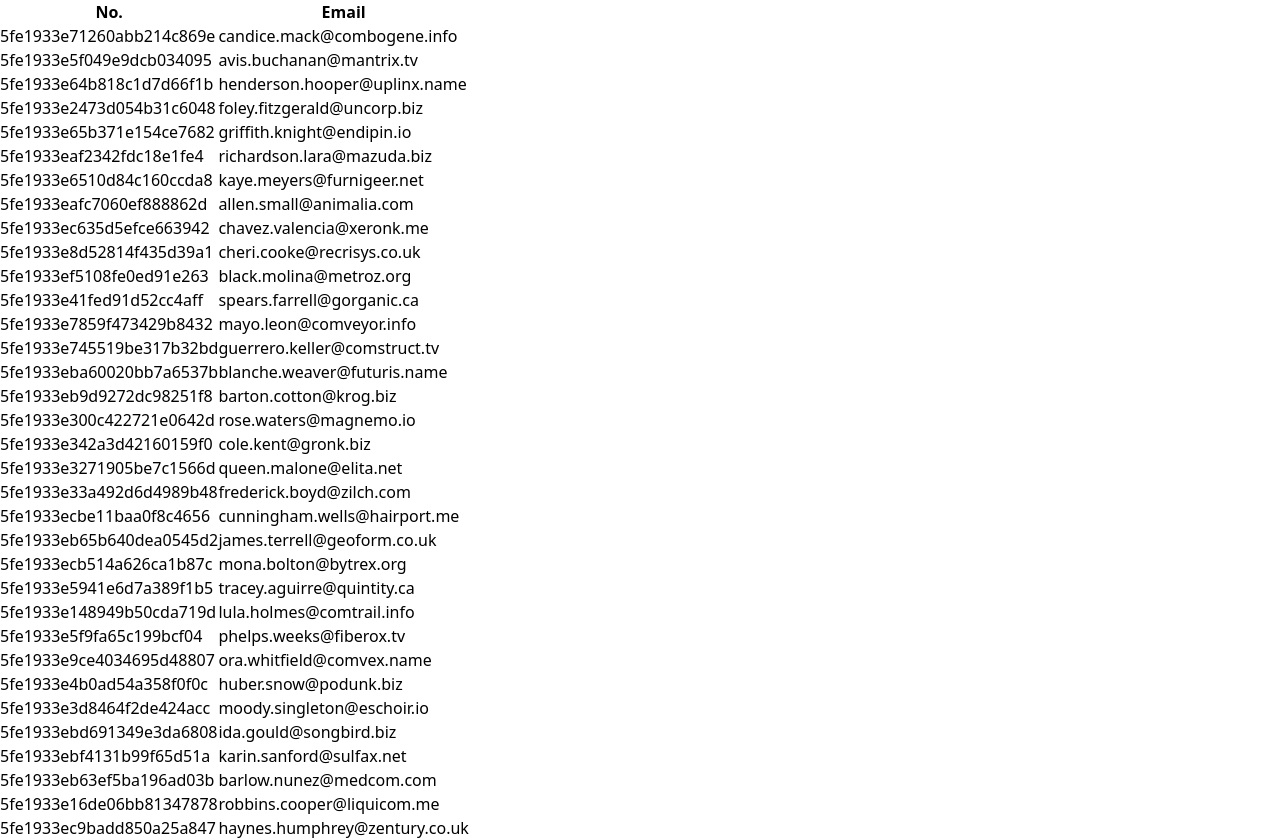
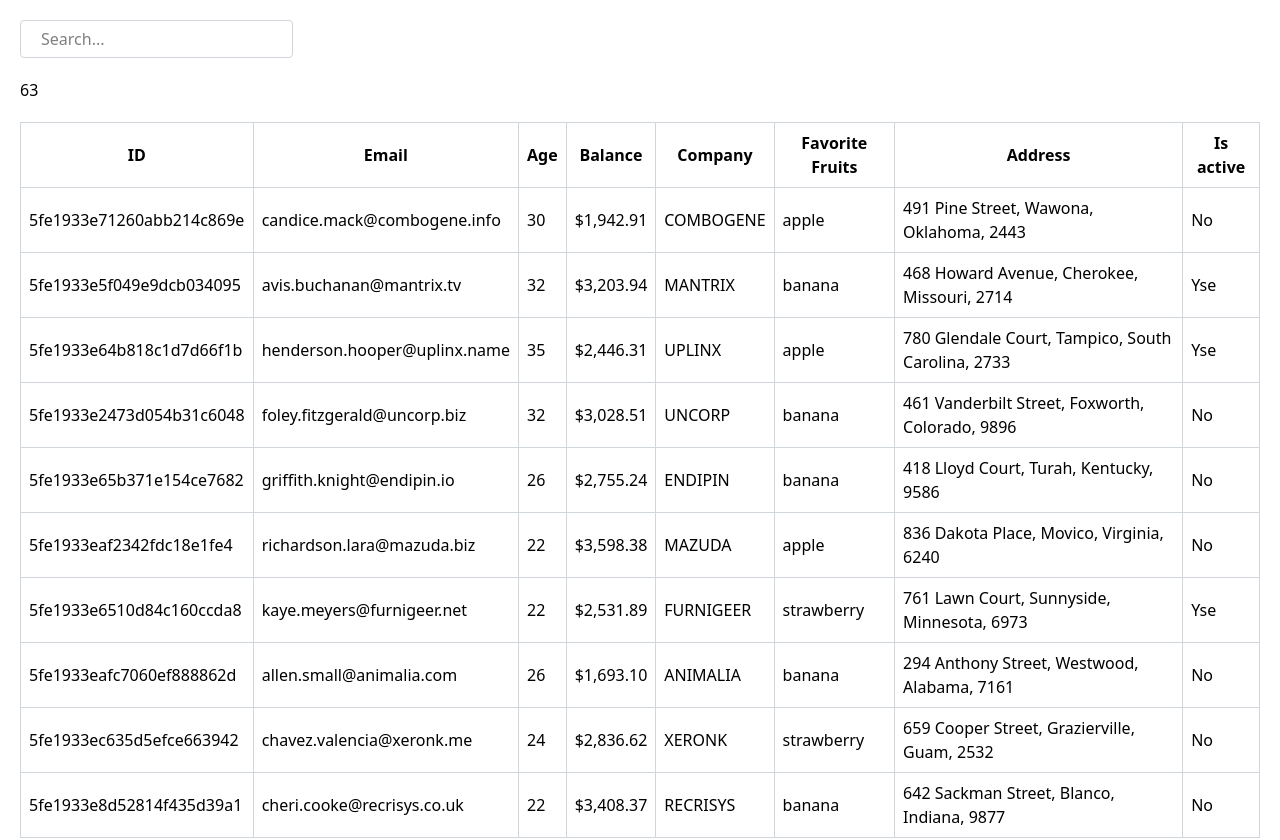
Before and after one commit to nurdauletSatbergen/modern-decisions, an Angular app: page / in a window 1280 px wide. Shown: the top 840 px of the page. Built offline with nearby package versions, Linux system fonts and the light colour scheme.

Commit message:
added sort and styling

```diff
--- a/src/app/users/user.model.ts
+++ b/src/app/users/user.model.ts
@@ -21,11 +21,21 @@ export interface UsersState {
   users: User[];
   filter: UsersFilter;
   loading: boolean;
+  tableColumns: (keyof User)[];
+  total: number;
 }
 
 export interface UsersFilter {
   searchTerm: string;
   pageSize: number;
   pageIndex: number;
-  sortBy: keyof User | null;
+  sort: {
+    column: keyof User | null;
+    direction: "asc" | "desc" | null;
+  }
 }
+
+export interface PaginatedResponse<T> {
+  value: T[];
+  total: number;
+}
--- a/src/app/users/users.component.html
+++ b/src/app/users/users.component.html
@@ -1,10 +1,17 @@
+<input class="border border-gray-300 rounded px-5 py-1.5 mb-5"
+       placeholder="Search..."
+       [formControl]="searchTerm"
+>
+
+<p class="mb-5">{{ totalUsers() }}</p>
+
 @if (loading()) {
   <p>Loading ...</p>
 } @else {
-  <table cdk-table [dataSource]="users()">
-    <!-- Position Column -->
-    <ng-container cdkColumnDef="position">
-      <th cdk-header-cell *cdkHeaderCellDef>No.</th>
+  <table cdk-table [dataSource]="users()" class="table">
+    <!-- ID Column -->
+    <ng-container cdkColumnDef="_id">
+      <th cdk-header-cell *cdkHeaderCellDef>ID</th>
       <td cdk-cell *cdkCellDef="let element"> {{ element._id }} </td>
     </ng-container>
 
@@ -14,7 +21,44 @@
       <td cdk-cell *cdkCellDef="let element"> {{ element.email }} </td>
     </ng-container>
 
-    <tr cdk-header-row *cdkHeaderRowDef="displayedColumns"></tr>
-    <tr cdk-row *cdkRowDef="let row; columns: displayedColumns;"></tr>
+    <!-- Age Column -->
+    <ng-container cdkColumnDef="age">
+      <th cdk-header-cell *cdkHeaderCellDef>Age</th>
+      <td cdk-cell *cdkCellDef="let element"> {{ element.age }} </td>
+    </ng-container>
+
+    <!-- Balance Column -->
+    <ng-container cdkColumnDef="balance">
+      <th cdk-header-cell *cdkHeaderCellDef>Balance</th>
+      <td cdk-cell *cdkCellDef="let element"> {{ element.balance }} </td>
+    </ng-container>
+
+    <!-- Company Column -->
+    <ng-container cdkColumnDef="company">
+      <th cdk-header-cell *cdkHeaderCellDef>Company</th>
+      <td cdk-cell *cdkCellDef="let element"> {{ element.company }} </td>
+    </ng-container>
+
+    <!-- FavoriteFruits Column -->
+    <ng-container cdkColumnDef="favoriteFruit">
+      <th cdk-header-cell *cdkHeaderCellDef>Favorite Fruits</th>
+      <td cdk-cell *cdkCellDef="let element"> {{ element.favoriteFruit }} </td>
+    </ng-container>
+
+    <!-- Address Column -->
+    <ng-container cdkColumnDef="address">
+      <th cdk-header-cell *cdkHeaderCellDef>Address</th>
+      <td cdk-cell *cdkCellDef="let element"> {{ element.address }} </td>
+    </ng-container>
+
+    <!-- isActive Column -->
+    <ng-container cdkColumnDef="isActive">
+      <th cdk-header-cell *cdkHeaderCellDef>Is active</th>
+      <td cdk-cell *cdkCellDef="let element"> {{ element.isActive ? 'Yse' : 'No' }} </td>
+    </ng-container>
+
+
+    <tr cdk-header-row *cdkHeaderRowDef="displayedColumns()"></tr>
+    <tr cdk-row *cdkRowDef="let row; columns: displayedColumns();"></tr>
   </table>
 }
--- a/src/app/users/users.component.scss
+++ b/src/app/users/users.component.scss
@@ -0,0 +1,20 @@
+@use "tailwindcss";
+
+:host {
+  display: block;
+  padding: 20px;
+}
+
+.table {
+  border-collapse: collapse;
+}
+
+tr:not(:last-child) {
+  @apply border-b border-gray-300;
+
+}
+
+td, th {
+  @apply border border-gray-300;
+  padding: 8px;
+}
--- a/src/app/users/users.component.ts
+++ b/src/app/users/users.component.ts
@@ -1,16 +1,32 @@
-import { Component, inject } from '@angular/core';
+import { Component, inject, OnInit } from '@angular/core';
 import { UsersService } from './users.service';
 import { CdkTableModule } from '@angular/cdk/table';
+import { FormControl, ReactiveFormsModule } from '@angular/forms';
+import { debounceTime, distinctUntilChanged } from 'rxjs';
 
 @Component({
   selector: 'app-users',
-  imports: [CdkTableModule],
+  imports: [CdkTableModule, ReactiveFormsModule],
   templateUrl: './users.component.html',
   styleUrl: './users.component.scss'
 })
-export class UsersComponent {
+export class UsersComponent implements OnInit {
   private usersService = inject(UsersService);
   users = this.usersService.users;
   loading = this.usersService.loading;
-  displayedColumns = ['position', 'email'];
+  displayedColumns = this.usersService.tableColumns;
+  totalUsers = this.usersService.total;
+
+  searchTerm = new FormControl('', { nonNullable: true });
+
+  ngOnInit(): void {
+    this.searchTerm.valueChanges
+      .pipe(
+        debounceTime(1000),
+        distinctUntilChanged()
+      )
+      .subscribe(searchTerm => {
+        this.usersService.usersSub.next({ searchTerm });
+      });
+  }
 }
--- a/src/app/users/users.service.ts
+++ b/src/app/users/users.service.ts
@@ -1,5 +1,5 @@
 import { computed, Injectable, signal } from '@angular/core';
-import {User, UsersFilter, UsersState} from './user.model';
+import { PaginatedResponse, User, UsersFilter, UsersState } from './user.model';
 import {
   BehaviorSubject,
   debounceTime,
@@ -7,7 +7,6 @@ import {
   map,
   Observable,
   of,
-  switchAll,
   switchMap,
   tap
 } from 'rxjs';
@@ -25,15 +24,26 @@ export class UsersService {
       searchTerm: '',
       pageSize: 10,
       pageIndex: 1,
-      sortBy: null
+      sort: {
+        column: null,
+        direction: 'asc'
+      }
     },
-    loading: false
+    total: 0,
+    loading: false,
+    tableColumns: [
+      '_id', 'email',
+      'age', 'balance',
+      'company', 'favoriteFruit',
+      'address', 'isActive'
+    ]
   });
 
   users = computed(() => this.state().users);
-  total = computed(() => this.users().length);
+  total = computed(() => this.state().total);
   loading = computed(() => this.state().loading);
   filter = computed(() => this.state().filter);
+  tableColumns = computed(() => this.state().tableColumns);
 
 
   usersSub = new BehaviorSubject<Partial<UsersFilter>>(this.filter());
@@ -47,11 +57,55 @@ export class UsersService {
           filter: { ...state.filter,...filter },
           loading: true
         }))),
-        debounceTime(3000),
-        switchMap(() => this.users$),
+        debounceTime(1000),
+        switchMap(() => this.getUsers(this.filter())),
       )
-      .subscribe(value => {
-        this.state.update(state => ({...state, users: value, loading: false }));
+      .subscribe(({ value: users, total }) => {
+        this.state.update(state => ({ ...state, users, total, loading: false }));
       })
   }
+
+  getUsers({ searchTerm, pageIndex, pageSize, sort }: UsersFilter): Observable<PaginatedResponse<User>> {
+    return this.users$.pipe(
+      map(users => {
+        const filtered = users.filter(user =>
+          user.email?.toLowerCase().includes(searchTerm.toLowerCase()) ||
+          user.age.toString().includes(searchTerm) ||
+          user.balance?.toString().includes(searchTerm) ||
+          user.company?.toLowerCase().includes(searchTerm.toLowerCase()) ||
+          user.favoriteFruit.toLowerCase().includes(searchTerm.toLowerCase()) ||
+          user.address.toLowerCase().includes(searchTerm.toLowerCase())
+        );
+
+        if (sort.column) {
+
+          filtered.sort((a, b) => {
+            const valueA =
+              a[sort.column!]?.toString().toLowerCase() || '';
+
+            const valueB =
+              b[sort.column!]?.toString().toLowerCase() || '';
+
+            return sort.direction === 'asc'
+             ? valueA.localeCompare(valueB)
+              : valueB.localeCompare(valueA);
+          });
+
+        }
+
+
+        const total = filtered.length;
+
+        const paginated = filtered.slice(
+          (pageIndex - 1) * pageSize,
+          pageIndex * pageSize
+        );
+
+        return { value: paginated, total };
+      }),
+      tap(users => {
+        console.log(users)
+      })
+    );
+  }
 }
```
